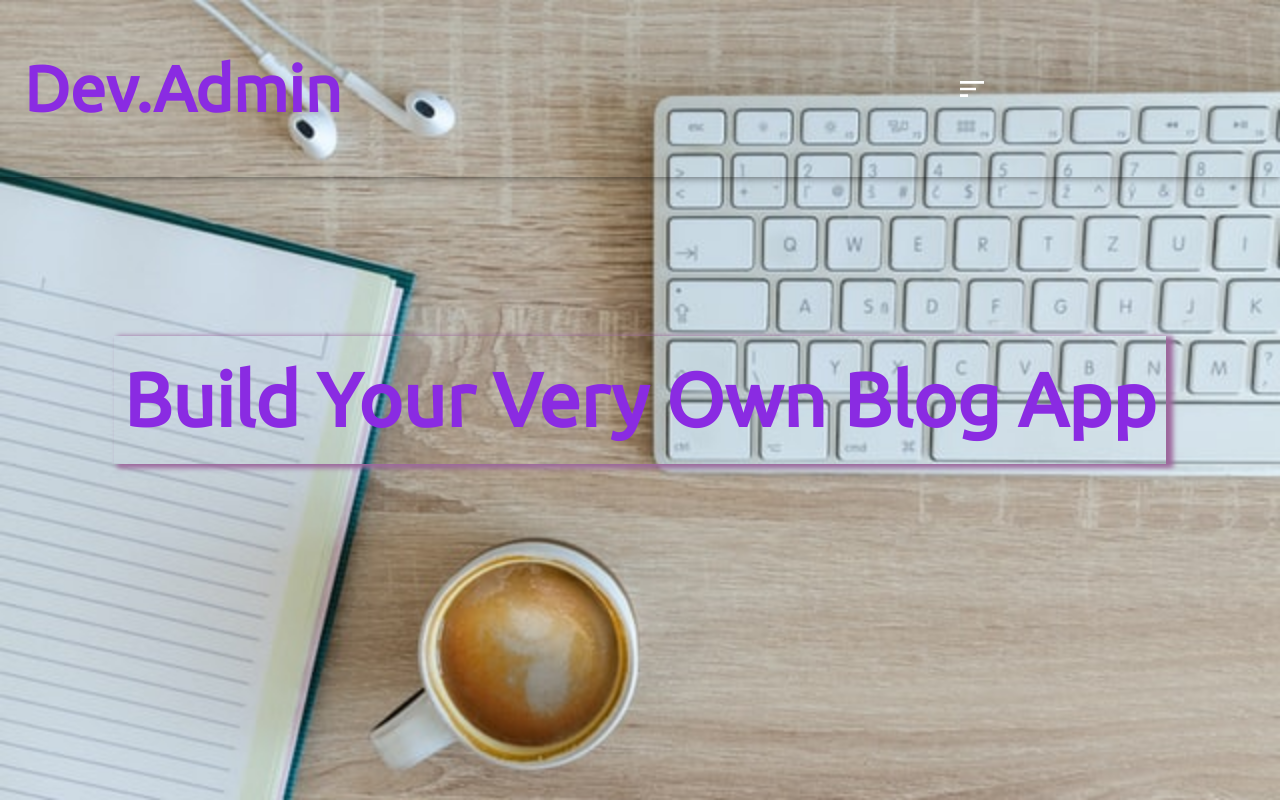
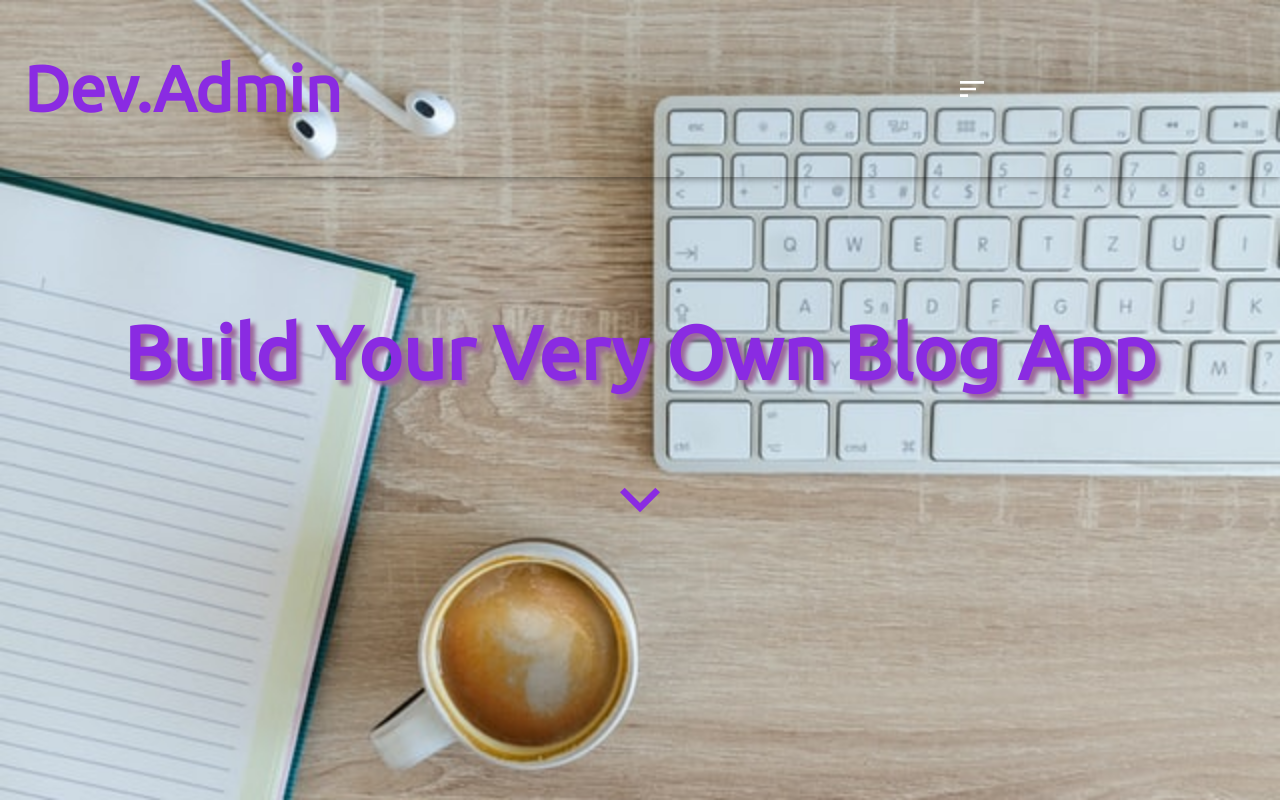
Before and after one commit to Christinekrm02/a-bloggers-life-crm, a React (Create React App) app: page / in a window 1280 px wide. Built offline with nearby package versions, Linux system fonts and the light colour scheme.

Commit message:
Apply transition style to article title change box shadow to text shoadw

```diff
--- a/src/components/header.js
+++ b/src/components/header.js
@@ -1,6 +1,9 @@
-import React from "react";
+import React, { useEffect, useState } from "react";
+//MATERIAL UI
 import { AppBar, IconButton, makeStyles, Toolbar } from "@material-ui/core";
 import SortIcon from "@material-ui/icons/Sort";
+import KeyboardArrowDownIcon from "@material-ui/icons/KeyboardArrowDown";
+import Collapse from "@material-ui/core/Collapse";
 
 const useStyles = makeStyles(theme => ({
   root: {
@@ -17,6 +20,7 @@ const useStyles = makeStyles(theme => ({
     flexGrow: "1",
     color: "#8A2BE2",
     fontSize: "4rem",
+    justifyContent: "end",
   },
   appbarWrapper: {
     width: "80%",
@@ -26,18 +30,27 @@ const useStyles = makeStyles(theme => ({
     color: "#fff",
     fontSize: "2rem",
   },
-
+  articleTitleContainer: {
+    textAlign: "center",
+  },
   articleTitle: {
     color: "#8A2BE2",
     fontSize: "75px",
-    border: "none",
-    padding: "10px",
-    boxShadow: "5px 2px 5px 2px #9c689c ",
+    textShadow: "5px 5px 4px #9c689c",
+  },
+  downIcon: {
+    marginTop: "-10px",
+    color: "#8A2BE2",
+    fontSize: "5rem",
   },
 }));
 
 export default function Header() {
   const classes = useStyles();
+  const [checked, setChecked] = useState(false);
+  useEffect(() => {
+    setChecked(true);
+  }, []);
   return (
     <div className={classes.root}>
       <AppBar className={classes.appbar}>
@@ -48,9 +61,17 @@ export default function Header() {
           </IconButton>
         </Toolbar>
       </AppBar>
-      <div className={classes.articleTitleContainer}>
-        <h1 className={classes.articleTitle}>Build Your Very Own Blog App</h1>
-      </div>
+      <Collapse
+        in={checked}
+        {...(checked ? { timeout: 1000 } : {})}
+        collapsedHeight={50}>
+        <div className={classes.articleTitleContainer}>
+          <h1 className={classes.articleTitle}>Build Your Very Own Blog App</h1>
+          <IconButton>
+            <KeyboardArrowDownIcon className={classes.downIcon} />
+          </IconButton>
+        </div>
+      </Collapse>
     </div>
   );
 }
```
